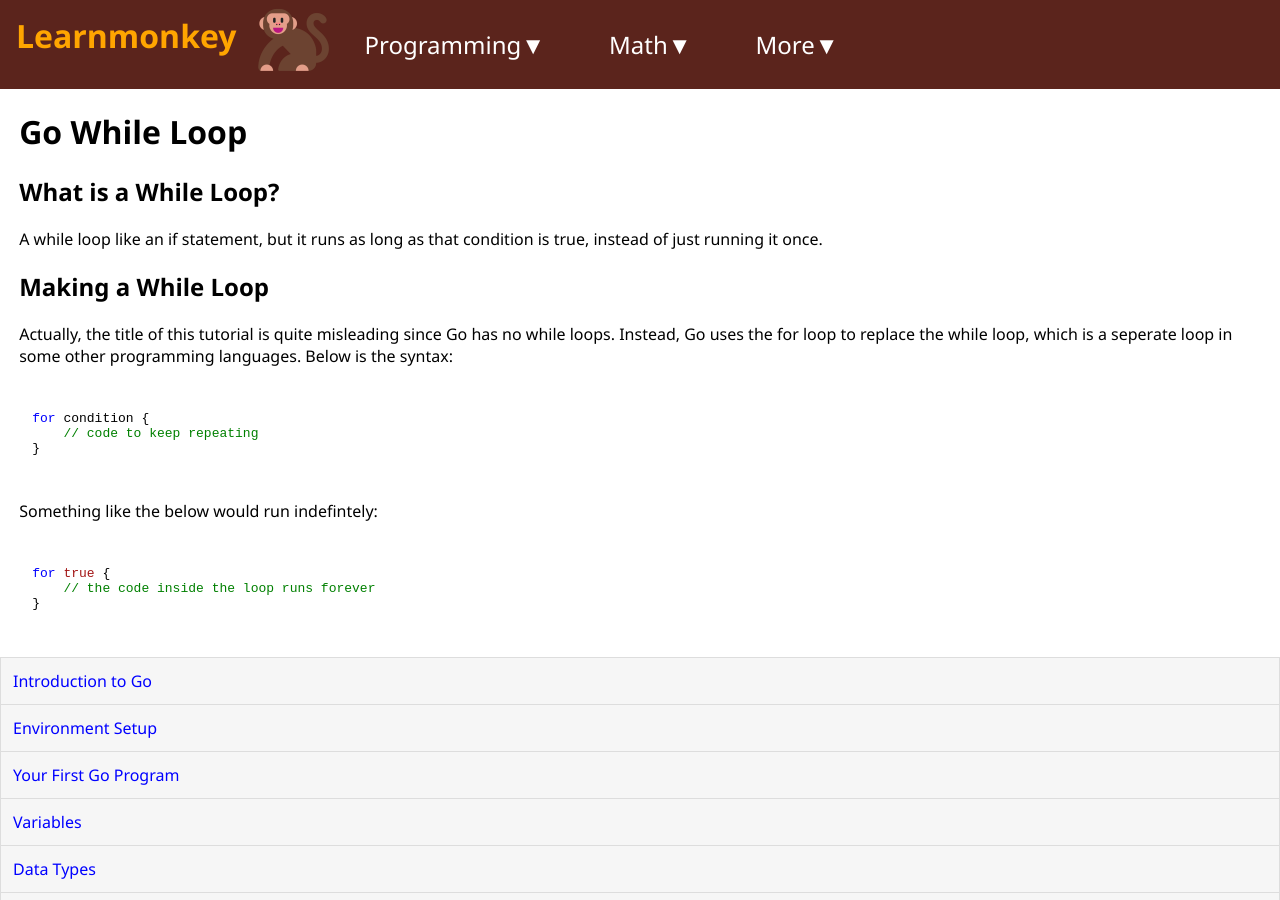
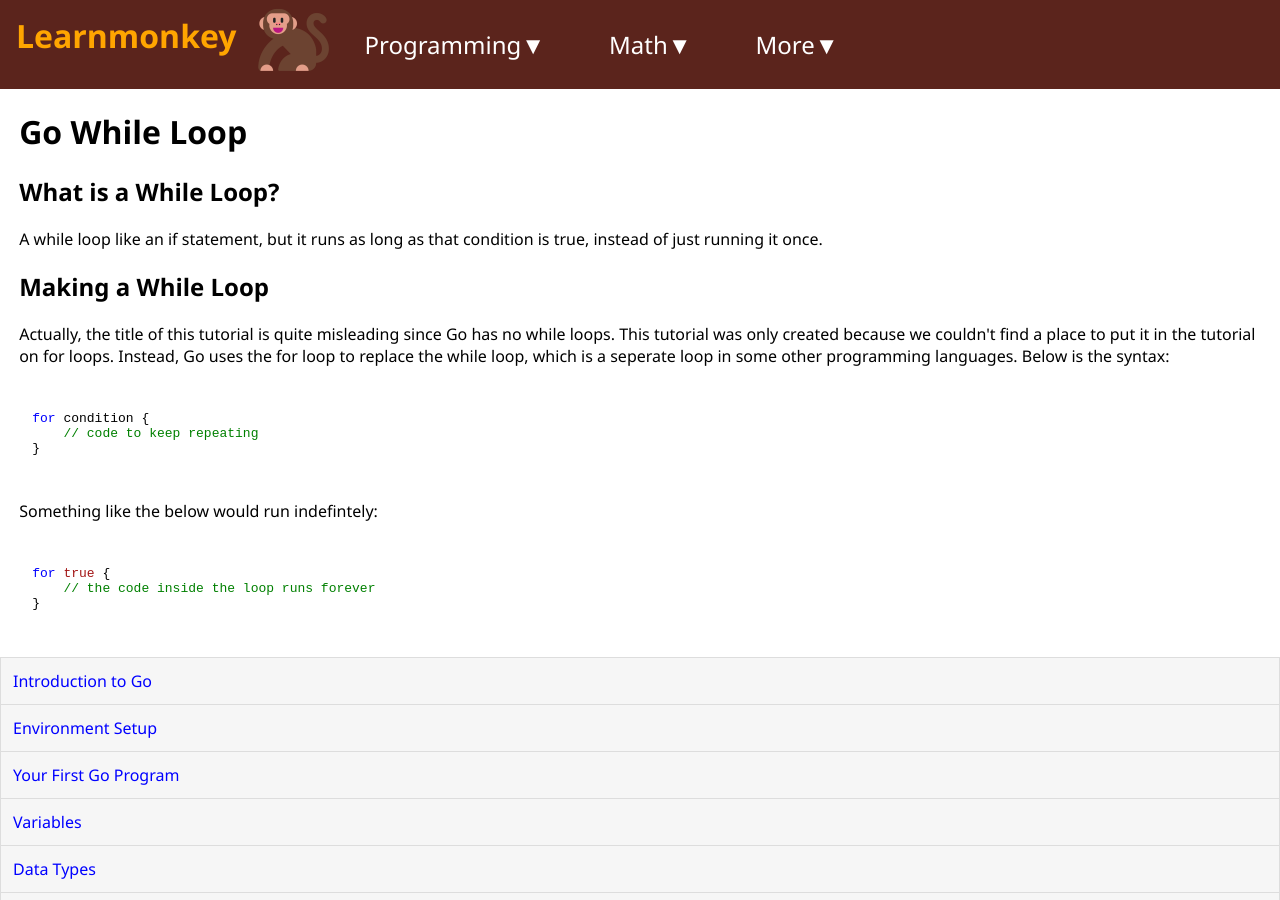
Before and after one commit to learnmonkey/learnmonkey.github.io, a Jekyll site: the page built from programming/golang/while-loop.html, in a window 1280 px wide and 900 px high. Built offline with Jekyll 4.4.1, drawn with Linux system fonts in a browser that asks for light colours; nearby versions of some CDN libraries.

Commit message:
minor expand

```diff
--- a/programming/golang/while-loop.html
+++ b/programming/golang/while-loop.html
@@ -13,7 +13,7 @@ layout: golang
 
 <section>
     <h2>Making a While Loop</h2>
-    <p>Actually, the title of this tutorial is quite misleading since Go has no while loops. Instead, Go uses the for loop to replace the while loop, which is a seperate loop in some other programming languages. Below is the syntax: </p>
+    <p>Actually, the title of this tutorial is quite misleading since Go has no while loops. This tutorial was only created because we couldn't find a place to put it in the tutorial on for loops. Instead, Go uses the for loop to replace the while loop, which is a seperate loop in some other programming languages. Below is the syntax: </p>
     <pre><code class="language-go">
 for <i>condition</i> {
     // code to keep repeating
```
